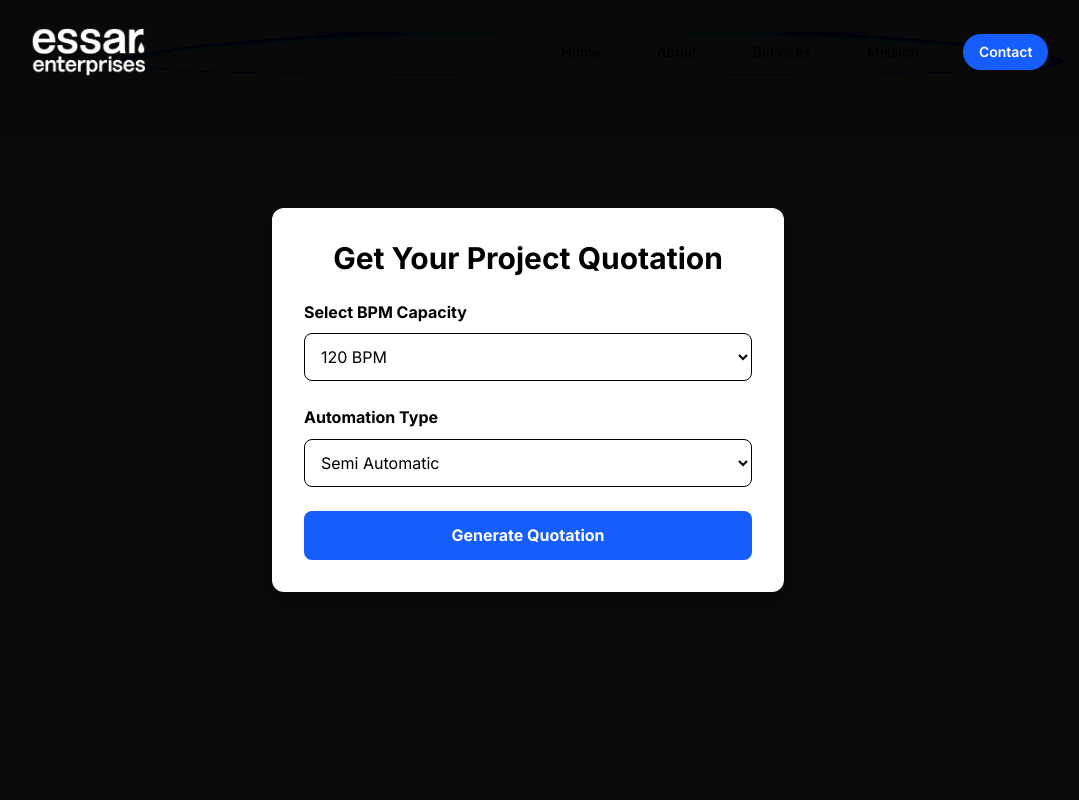
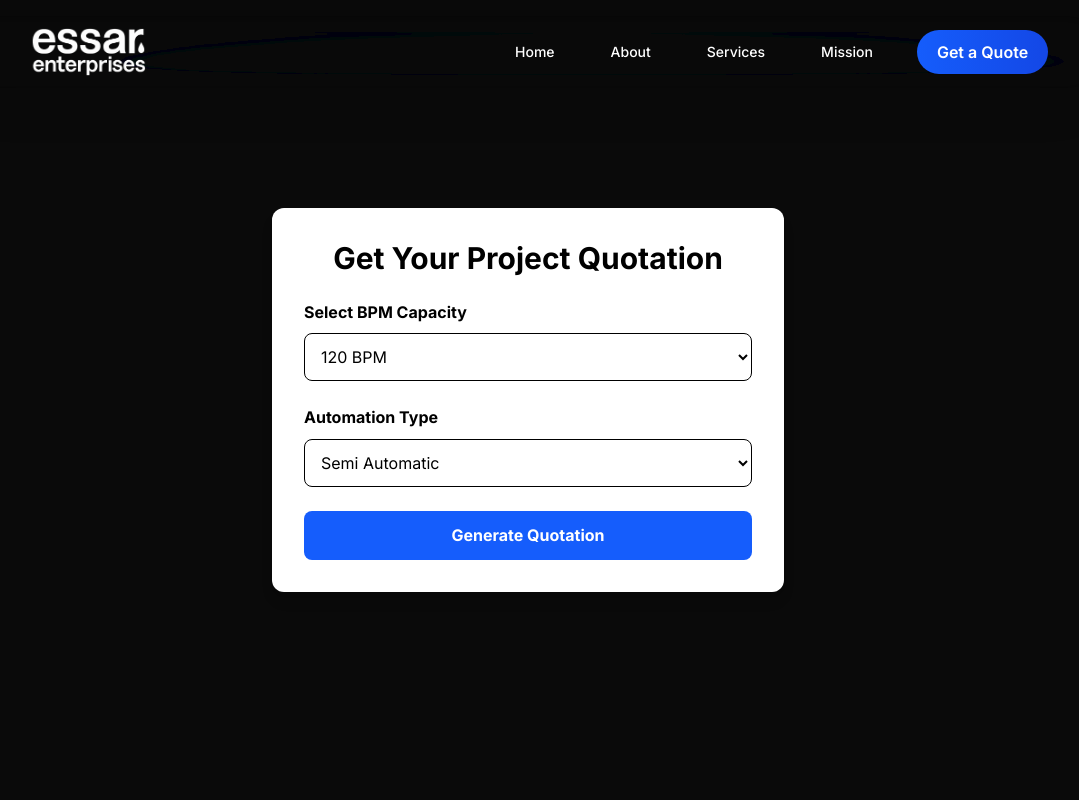
Before and after one commit to WebzioInfo/essar, a Next.js app: page /quotation in a window 1280 px wide. Shown: the top 800 px of the page, without its empty margins (112-1191 px from the left). Built offline with nearby package versions, Linux system fonts and the light colour scheme.

Commit message:
quatation basic added5

```diff
--- a/src/app/components/Navigation.tsx
+++ b/src/app/components/Navigation.tsx
@@ -118,19 +118,23 @@ export default function ResponsiveNavbar() {
                   href={l.to}
                   onClick={(e) => handleNavClick(e, l.to)}
                   className={`px-3 py-2 text-sm font-medium rounded-full transition-all ${
-                    isActive(l.to) ? "text-white" : "text-black hover:bg-white/10"
+                    isActive(l.to) ? "text-white" : "text-white hover:bg-white/10"
                   }`}
                 >
                   {l.name}
                 </Link>
               ))}
-              <a
-                href="#contact"
-                onClick={(e) => handleNavClick(e, "#contact")}
-                className="px-4 py-2 rounded-full bg-blue-600 text-white text-sm font-semibold hover:brightness-110 transition-all"
-              >
-                Contact
-              </a>
+              <Link
+  href="/quotation"
+  onClick={(e) => handleNavClick(e, "/quotation")}
+  className="inline-flex items-center gap-2 px-5 py-2.5 rounded-full
+             bg-linear-to-r from-blue-600 to-blue-700
+             text-white text-sm md:text-base font-semibold shadow-md
+             hover:shadow-lg hover:scale-105 active:scale-95
+             transition-all duration-300 ease-out"
+>
+  Get a Quote
+</Link>
             </div>
 
             <motion.div
@@ -187,11 +191,11 @@ export default function ResponsiveNavbar() {
                     </a>
                   ))}
                   <a
-                    href="#contact"
-                    onClick={(e) => handleNavClick(e, "#contact")}
+                    href="/quotation"
+                    onClick={(e) => handleNavClick(e, "/quotation")}
                     className="block mt-3 w-full text-center px-4 py-3 rounded-full bg-blue-600 text-white font-semibold hover:brightness-110 transition-all"
                   >
-                    Contact
+                    Get a Quote
                   </a>
                 </div>
               </GlassSurface>
--- a/src/app/components/QuotationCard.tsx
+++ b/src/app/components/QuotationCard.tsx
@@ -16,7 +16,7 @@ export default function QuotationCard({ bpm, automationType }: QuotationProps) {
     90: { semi: "165–180 Lakhs", full: "210–235 Lakhs" },
     120: { semi: "200–230 Lakhs", full: "260–290 Lakhs" },
     180: { semi: "270–300 Lakhs", full: "340–380 Lakhs" },
-  };
+  } as const;
 
   const estimatedCost =
     automationType === "Semi Automatic"
@@ -24,35 +24,38 @@ export default function QuotationCard({ bpm, automationType }: QuotationProps) {
       : costTable[bpm].full;
 
   return (
-    <div className="max-w-3xl mt-10 md:mt-20 mx-auto p-8 border rounded-2xl shadow-lg bg-white text-black">
+    <div className="w-full px-4">
+      <div className="max-w-3xl mt-8 md:mt-16 mx-auto p-5 sm:p-8 lg:p-10 border rounded-2xl shadow-lg bg-white text-black">
         {/* Header */}
-      <div className="flex items-center justify-between">
-        <h1 className="text-2xl font-bold leading-snug">
+        <div className="flex flex-col gap-4 sm:flex-row sm:items-center sm:justify-between">
+          <h1 className="text-xl sm:text-2xl lg:text-3xl font-bold leading-snug">
             Proposal for {automationType} <br />
             Packaged Drinking Water Plant
           </h1>
 
+          <div className="flex justify-start sm:justify-end">
             <Image
               src="/logo.png"
               alt="Essar Enterprises"
               width={112}
               height={112}
-          className="opacity-60"
+              className="opacity-60 w-20 sm:w-24 lg:w-28 h-auto"
             />
+          </div>
         </div>
 
         <hr className="my-6" />
 
         {/* Top Rows */}
-      <div className="space-y-6 text-lg leading-relaxed">
+        <div className="space-y-6 text-base sm:text-lg leading-relaxed">
           <div>
             <div className="font-semibold">Production Capacity</div>
-          <div className="font-bold text-xl">
+            <div className="font-bold text-lg sm:text-xl">
               {bpm} BPM + 1600 Jars / Shift (10 Hr.)
             </div>
           </div>
 
-        <div className="grid grid-cols-2 gap-6">
+          <div className="grid grid-cols-1 md:grid-cols-2 gap-6">
             <div>
               <div className="font-semibold">Production Speed</div>
               <p className="font-bold">
@@ -68,17 +71,19 @@ export default function QuotationCard({ bpm, automationType }: QuotationProps) {
           </div>
 
           {/* Cost */}
-        <div className="grid grid-cols-2 gap-6 border rounded-xl p-5 bg-gray-50">
+          <div className="grid grid-cols-1 md:grid-cols-2 gap-6 border rounded-xl p-4 sm:p-5 bg-gray-50">
             <div>
               <div className="font-semibold">Project Cost</div>
-            <p className="text-2xl font-bold">{estimatedCost}</p>
+              <p className="text-xl sm:text-2xl font-bold">{estimatedCost}</p>
             </div>
 
             <div>
               <div className="font-semibold text-green-700">
                 Return of Investment
               </div>
-            <p className="text-2xl font-bold text-green-700">36 Months</p>
+              <p className="text-xl sm:text-2xl font-bold text-green-700">
+                36 Months
+              </p>
             </div>
           </div>
         </div>
@@ -86,10 +91,10 @@ export default function QuotationCard({ bpm, automationType }: QuotationProps) {
         <hr className="my-8" />
 
         {/* We Do / You Do */}
-      <div className="grid grid-cols-2 gap-10 text-lg">
+        <div className="grid grid-cols-1 md:grid-cols-2 gap-8 md:gap-10 text-base sm:text-lg">
           <div>
             <h3 className="font-bold text-green-700 mb-2">What We Do</h3>
-          <ul className="space-y-1">
+            <ul className="space-y-1.5">
               <li>• Licenses & Paper Works</li>
               <li>• Project Design & Planning</li>
               <li>• Plant Design & Development</li>
@@ -104,7 +109,7 @@ export default function QuotationCard({ bpm, automationType }: QuotationProps) {
 
           <div>
             <h3 className="font-bold text-blue-700 mb-2">What You Do</h3>
-          <ul className="space-y-1">
+            <ul className="space-y-1.5">
               <li>• HR Management</li>
               <li>• Operations</li>
               <li>• Sales</li>
@@ -114,10 +119,11 @@ export default function QuotationCard({ bpm, automationType }: QuotationProps) {
 
         <hr className="my-8" />
 
-      <div className="text-center text-sm text-gray-500">
+        <div className="text-center text-xs sm:text-sm text-gray-500">
           © 2025 Essar Enterprises — Complete Packaged Drinking Water Plant
           Solutions
         </div>
       </div>
+    </div>
   );
 }
--- a/src/app/layout.tsx
+++ b/src/app/layout.tsx
@@ -21,13 +21,13 @@ export default function RootLayout({
 }) {
   return (
     <html lang="en">
-      <body className="antialiased bg-black text-black scroll-smooth">
+      <body className="antialiased bg-black  scroll-smooth">
 
         {/* AOS Animations */}
         <AosInitializer />
 
         {/* Global Navigation */}
-        <header className="">
+        <header className="text-white">
           <Navigation />
         </header>
 
```
Lines whose indentation alone changed are shown as unchanged.
